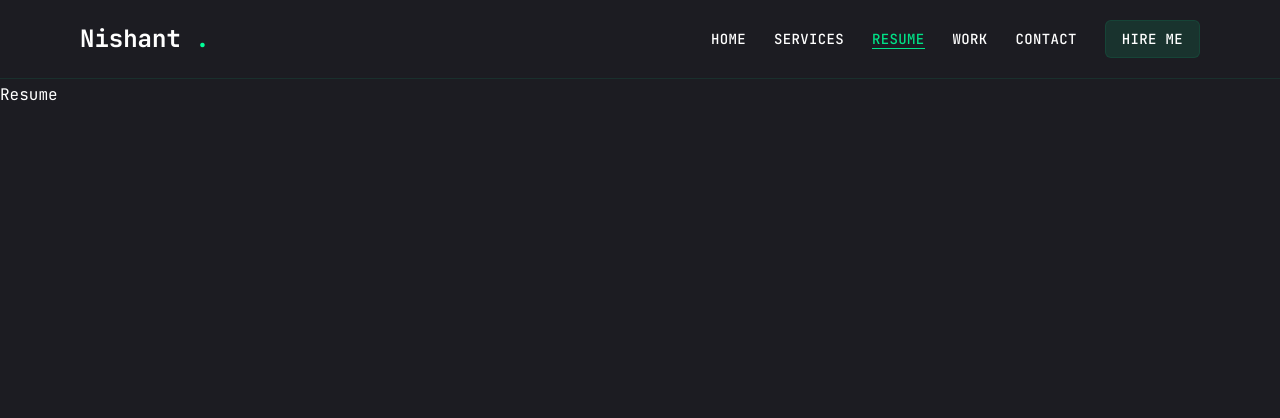
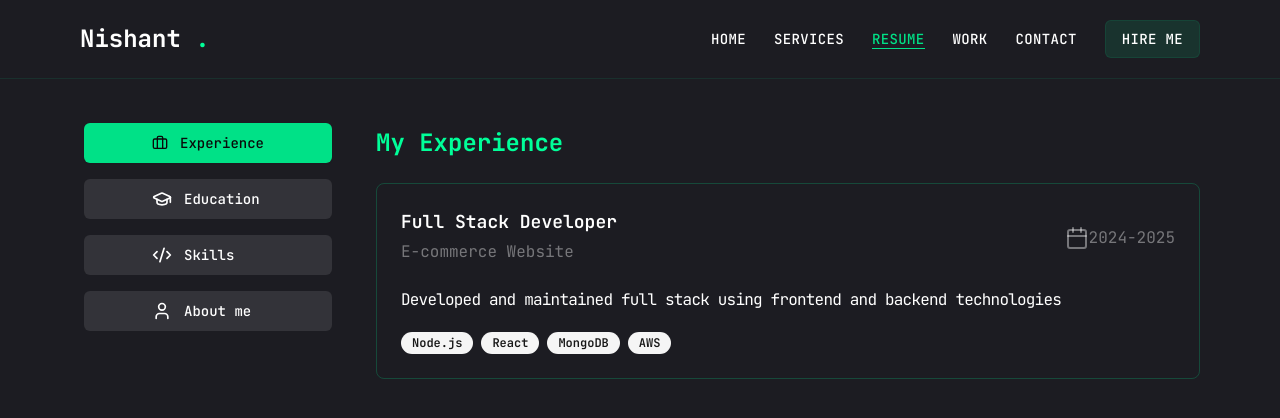
Before and after one commit to nishant0820/Portfolio, a Next.js app: page /resume in a window 1280 px wide. Shown: the top 418 px of the page. Built offline with nearby package versions, Linux system fonts and the light colour scheme.

Commit message:
create resume page

```diff
--- a/app/resume/page.tsx
+++ b/app/resume/page.tsx
@@ -1,11 +1,201 @@
-import React from 'react'
+"use client";
+
+import Container from "@/components/Container";
+import { motion } from "motion/react";
+import { Tabs, TabsContent, TabsList, TabsTrigger } from "@/components/ui/tabs";
+import { Briefcase, Calendar, Code2, GraduationCap, User } from "lucide-react";
+import { tabContent } from "@/constants";
+import { Badge } from "@/components/ui/badge";
+
+const tabMenu = [
+  { title: "Experience", value: "experience", icon: Briefcase },
+  { title: "Education", value: "education", icon: GraduationCap },
+  { title: "Skills", value: "skills", icon: Code2 },
+  { title: "About me", value: "about", icon: User },
+];
 
 const ResumePage = () => {
   return (
-    <div>
-      Resume
+    <div className="py-5 md:py-10">
+      <Container>
+        <Tabs
+          defaultValue="experience"
+          className="w-full flex flex-col md:flex-row gap-6 md:gap-10"
+        >
+          <TabsList className="flex md:flex-col h-full bg-transparent md:w-64 gap-4">
+            {tabMenu?.map((item) => (
+              <TabsTrigger
+                key={item?.value}
+                value={item?.value}
+                className="bg-white/10 w-full py-2.5 text-white data-[state=active]:bg-hoverColor rounded-md hover:bg-lightSky/50 text-xs sm:text-sm"
+              >
+                <div className="flex items-center gap-1.5 md:w-[50%] md:gap-3">
+                  <item.icon className="w-4 h-4 md:h-5 md:w-5" />
+                  {item?.title}
+                </div>
+              </TabsTrigger>
+            ))}
+          </TabsList>
+          <div className="flex-1 min-h-[400px]">
+            {/* Experience */}
+            <TabsContent value="experience">
+              <motion.h2
+                initial={{ opacity: 0 }}
+                animate={{ opacity: 1 }}
+                className="text-2xl font-bold mb-6 text-lightSky"
+              >
+                {tabContent?.experience?.title}
+              </motion.h2>
+              <div className="space-y-6">
+                {tabContent?.experience?.items?.map((item, index) => (
+                  <motion.div
+                    key={index}
+                    initial={{ opacity: 0, y: 20 }}
+                    animate={{ opacity: 1, y: 0 }}
+                    transition={{ delay: index * 0.1 }}
+                    className="border rounded-lg border-lightSky/20 p-6"
+                  >
+                    <div className="flex flex-col gap-1 md:flex-row justify-between md:items-center mb-4">
+                      <div>
+                        <h3 className="text-lg font-semibold">{item?.role}</h3>
+                        <p className="text-white/40">{item?.project}</p>
+                      </div>
+                      <div className="flex items-center text-white/40">
+                        <Calendar />
+                        {item?.period}
+                      </div>
+                    </div>
+                    <p className="mb-4 tracking-tighter">{item?.description}</p>
+                    <div className="flex flex-wrap gap-2">
+                      {item?.highlights?.map((highlight, i) => (
+                        <Badge key={i} variant="secondary">
+                          {highlight}
+                        </Badge>
+                      ))}
+                    </div>
+                  </motion.div>
+                ))}
+              </div>
+            </TabsContent>
+            {/* Education */}
+            <TabsContent value="education">
+              <motion.h2
+                initial={{ opacity: 0 }}
+                animate={{ opacity: 1 }}
+                className="text-2xl font-bold mb-6 text-lightSky"
+              >
+                {tabContent?.education?.title}
+              </motion.h2>
+              <div className="space-y-6">
+                {tabContent?.education?.items?.map((item, index) => (
+                  <motion.div
+                    key={index}
+                    initial={{ opacity: 0, y: 20 }}
+                    animate={{ opacity: 1, y: 0 }}
+                    transition={{ delay: index * 0.1 }}
+                    className="border rounded-lg border-lightSky/20 p-6"
+                  >
+                    <div className="flex flex-col gap-1 md:flex-row justify-between md:items-center mb-4">
+                      <div>
+                        <h3 className="text-lg font-semibold">
+                          {item?.degree}
+                        </h3>
+                        <p className="text-white/40">{item?.institution}</p>
+                      </div>
+                      <div className="flex items-center text-white/40">
+                        <Calendar />
+                        {item?.period}
+                      </div>
+                    </div>
+                    <p className="mb-4 tracking-tighter">{item?.description}</p>
+                    <div className="flex flex-wrap gap-2">
+                      {item?.achievements?.map((highlight, i) => (
+                        <Badge key={i} variant="secondary">
+                          {highlight}
+                        </Badge>
+                      ))}
+                    </div>
+                  </motion.div>
+                ))}
+              </div>
+            </TabsContent>
+            {/* Skills */}
+            <TabsContent value="skills">
+              <motion.h2
+                initial={{ opacity: 0 }}
+                animate={{ opacity: 1 }}
+                className="text-2xl font-bold mb-6 text-lightSky"
+              >
+                {tabContent?.skills?.title}
+              </motion.h2>
+              <div className="space-y-6">
+                {tabContent?.skills?.categories?.map((item, index) => (
+                  <motion.div
+                    key={index}
+                    initial={{ opacity: 0, y: 20 }}
+                    animate={{ opacity: 1, y: 0 }}
+                    transition={{ delay: index * 0.1 }}
+                    className="border rounded-lg border-lightSky/20 p-6"
+                  >
+                    <div className="flex flex-col gap-1 md:flex-row justify-between md:items-center mb-4">
+                      <h3 className="text-lg font-semibold">{item?.name}</h3>
+                    </div>
+                    <p className="mb-4 tracking-tighter">{item?.description}</p>
+                    <div className="flex flex-wrap gap-2">
+                      {item?.skills?.map((skill, i) => (
+                        <Badge key={i} variant="secondary">
+                          {skill}
+                        </Badge>
+                      ))}
+                    </div>
+                  </motion.div>
+                ))}
+              </div>
+            </TabsContent>
+            {/* About */}
+            <TabsContent value="about">
+              <motion.h2
+                initial={{ opacity: 0 }}
+                animate={{ opacity: 1 }}
+                className="text-2xl font-bold mb-6 text-lightSky"
+              >
+                {tabContent?.about?.title}
+              </motion.h2>
+              <motion.div
+                initial={{ opacity: 0, y: 20 }}
+                animate={{ opacity: 1, y: 0 }}
+                className="border rounded-lg border-lightSky/20 p-6"
+              >
+                <p className="mb-6 text-lg">{tabContent?.about?.bio}</p>
+                <div className="space-y-4">
+                  <div>
+                    <h3 className="text-lg font-semibold mb-2">Interests</h3>
+                    <div className="flex flex-wrap gap-2">
+                      {tabContent?.about?.interests?.map((interest, i) => (
+                        <Badge key={i} variant="secondary">
+                          {interest}
+                        </Badge>
+                      ))}
+                    </div>
+                  </div>
+                  <div>
+                    <h3 className="text-lg font-semibold mb-2">Languages</h3>
+                    <div className="flex flex-wrap gap-2">
+                      {tabContent?.about?.languages?.map((language, i) => (
+                        <Badge key={i} variant="secondary">
+                          {language}
+                        </Badge>
+                      ))}
+                    </div>
+                  </div>
+                </div>
+              </motion.div>
+            </TabsContent>
+          </div>
+        </Tabs>
+      </Container>
     </div>
-  )
-}
+  );
+};
 
-export default ResumePage
+export default ResumePage;
--- a/constants/index.ts
+++ b/constants/index.ts
@@ -19,41 +19,90 @@ export const servicesData = [
     title: "Web Development",
     description:
       "Lorem ipsum dolor sit amet consectetur adipisicing elit. Blanditiis atque at ratione. Iusto quae ipsum quaerat pariatur illo ipsa nobis.",
-      href:'https://www.google.com',
+    href: "https://www.google.com",
   },
   {
     id: "02",
     title: "Web Development",
     description:
       "Lorem ipsum dolor sit amet consectetur adipisicing elit. Blanditiis atque at ratione. Iusto quae ipsum quaerat pariatur illo ipsa nobis.",
-      href:'https://www.google.com',
+    href: "https://www.google.com",
   },
   {
     id: "03",
     title: "Web Development",
     description:
       "Lorem ipsum dolor sit amet consectetur adipisicing elit. Blanditiis atque at ratione. Iusto quae ipsum quaerat pariatur illo ipsa nobis.",
-      href:'https://www.google.com',
+    href: "https://www.google.com",
   },
   {
     id: "04",
     title: "Web Development",
     description:
       "Lorem ipsum dolor sit amet consectetur adipisicing elit. Blanditiis atque at ratione. Iusto quae ipsum quaerat pariatur illo ipsa nobis.",
-      href:'https://www.google.com',
+    href: "https://www.google.com",
   },
   {
     id: "05",
     title: "Web Development",
     description:
       "Lorem ipsum dolor sit amet consectetur adipisicing elit. Blanditiis atque at ratione. Iusto quae ipsum quaerat pariatur illo ipsa nobis.",
-      href:'https://www.google.com',
+    href: "https://www.google.com",
   },
   {
     id: "06",
     title: "Web Development",
     description:
       "Lorem ipsum dolor sit amet consectetur adipisicing elit. Blanditiis atque at ratione. Iusto quae ipsum quaerat pariatur illo ipsa nobis.",
-      href:'https://www.google.com',
+    href: "https://www.google.com",
   },
 ];
+
+export const tabContent = {
+  experience: {
+    title: "My Experience",
+    items: [
+      {
+        role: "Full Stack Developer",
+        project: "E-commerce Website",
+        period: "2024-2025",
+        description:
+          "Developed and maintained full stack using frontend and backend technologies",
+        highlights: ["Node.js", "React", "MongoDB", "AWS"],
+      },
+    ],
+  },
+  education: {
+    title: "Eduucational Background",
+    items: [
+      {
+        degree: "Bachelor of Technology",
+        institution: "Guru Gobind Singh Indraprastha University",
+        period: "2024-2025",
+        description: "Specialized in Software development and computer science",
+        achievements: ["8.2GPA"],
+      },
+    ],
+  },
+  skills: {
+    title: "Technical Skills",
+    categories: [
+      {
+        name: "Frontend Development",
+        description: "Specialized in Software development and computer science",
+        skills: ["React", "Next.js"],
+      },
+    ],
+  },
+  about: {
+    title: "About me",
+    bio: "Passionate software developer with over 5 years of experience in building modern websites",
+    interests: [
+      "Web Development",
+      "Software Development",
+      "Open Source",
+      "Machine Learning",
+    ],
+    languages: ["English", "Hindi"],
+  },
+};
```
